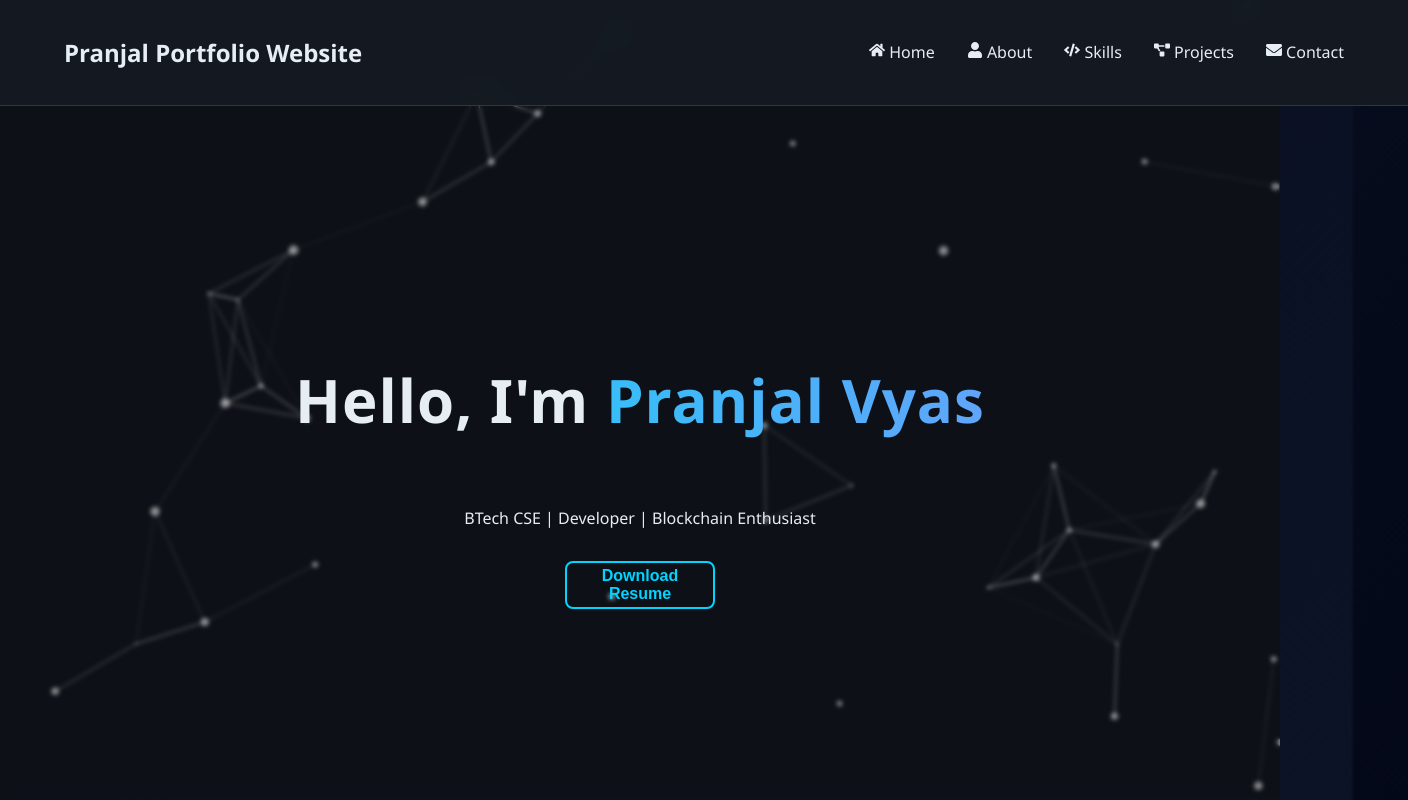
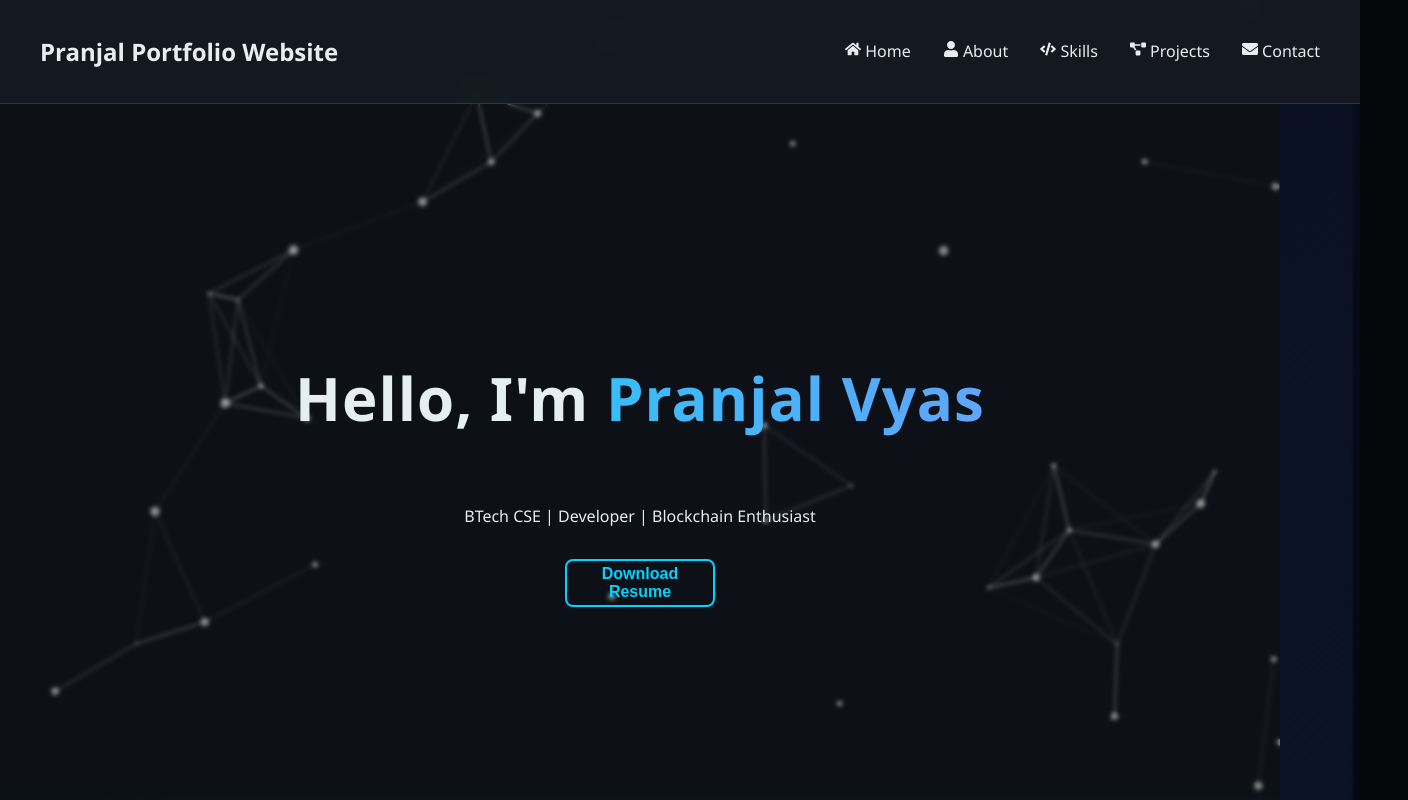
Before and after one commit to pranjalvyas17/Portfolio-Website, a React (Create React App) app: page / in a window 1280 px wide. Shown: the top 800 px of the page, 1408 px wide, since content can reach past the window. Built offline with nearby package versions, Linux system fonts and the light colour scheme.

Commit message:
fixed navbar

```diff
--- a/src/App.css
+++ b/src/App.css
@@ -20,10 +20,17 @@ section {
   position: fixed;
   top: 0;
   width: 100%;
+  max-width: 100%;
+  overflow-x: hidden;
+
   display: flex;
   justify-content: space-between;
   align-items: center;
-  padding: 1rem 5%;
+
+  padding: 15px 40px;
+  display: flex;
+  justify-content: space-between;
+  align-items: center;
   background: rgba(22, 27, 34, 0.95); /* Semi-transparent */
   backdrop-filter: blur(10px);
   z-index: 1000; /* Ensures it stays above particles */
--- a/src/components/ParticlesBackground.js
+++ b/src/components/ParticlesBackground.js
@@ -15,13 +15,10 @@ const ParticlesBackground = () => {
   }, []);
 
 const options = {
-    fullScreen: {
-      enable: true,
-      zIndex: -1
-    },
+  fullScreen: false,   // ✅ important fix
 
   fpsLimit: 120,
-    background: { color: { value: "#0d1117" } }, // Dark background
+  background: { color: { value: "#0d1117" } },
   interactivity: {
     events: {
       onClick: { enable: true, mode: "push" },
@@ -34,9 +31,23 @@ const options = {
   },
   particles: {
     color: { value: "#ffffff" },
-      links: { color: "#ffffff", distance: 150, enable: true, opacity: 0.5, width: 1 },
-      move: { enable: true, speed: 2, direction: "none", outModes: { default: "out" } },
-      number: { density: { enable: true, area: 800 }, value: 80 },
+    links: {
+      color: "#ffffff",
+      distance: 150,
+      enable: true,
+      opacity: 0.5,
+      width: 1
+    },
+    move: {
+      enable: true,
+      speed: 2,
+      direction: "none",
+      outModes: { default: "out" }
+    },
+    number: {
+      density: { enable: true, area: 800 },
+      value: 80
+    },
     opacity: { value: 0.5 },
     shape: { type: "circle" },
     size: { value: { min: 1, max: 5 } },
```
Lines whose indentation alone changed are shown as unchanged.
